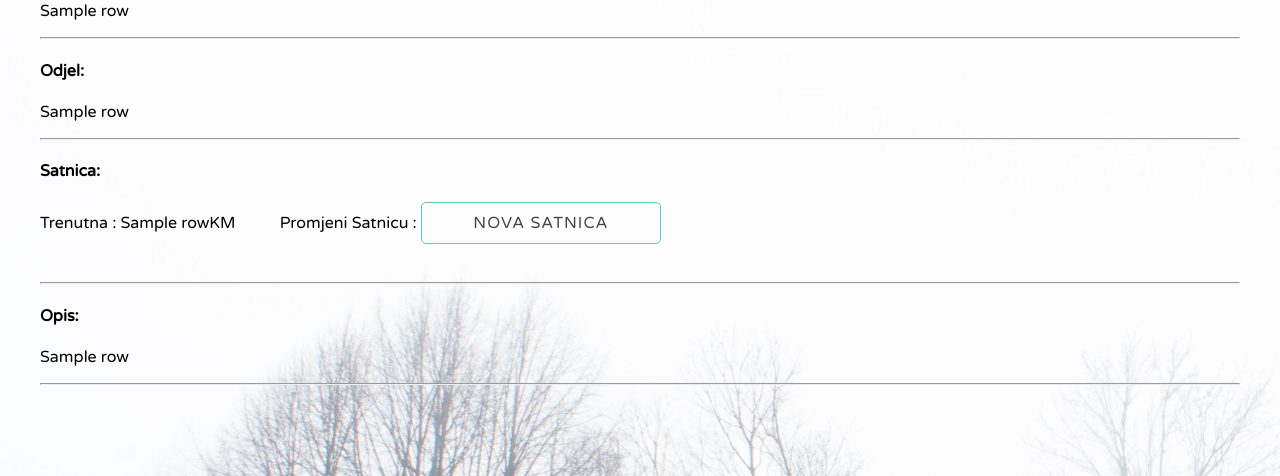
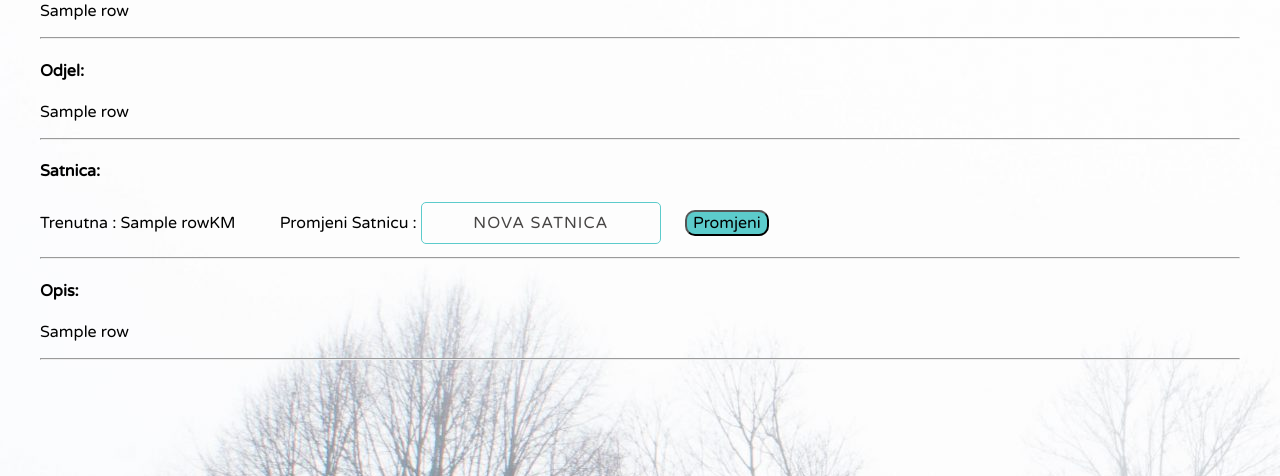
Before and after one commit to MarkoCuk54/Payroll-Application, a Flask app: template templates/editUser.html in a window 1280 px wide. Shown: the part 240-716 px from the top of the page. Run offline with Flask 2, Linux system fonts and the light colour scheme; the template is opened without the code that fills it: most values are stand-ins (such as "Sample title", 1, 10 or a date in 2020).

Commit message:
adding the submit button

```diff
--- a/static/editUser.css
+++ b/static/editUser.css
@@ -42,4 +42,18 @@ h1 {
     text-align: center;
     padding: 10px;
     border-radius: 5px;
+    margin-bottom: 5px;
 }
+
+#editButton {
+    background-color: #5ccbcb;
+    color: black;
+    border-radius: 10px;
+    margin-left: 20px;
+}
+
+#editButton:hover {
+    cursor: pointer;
+    background-color: #046c94;
+    color: #fff;
+}
--- a/templates/editUser.html
+++ b/templates/editUser.html
@@ -24,9 +24,13 @@
         <p>{{data[4]}}</p>
         <hr />
         <h4>Satnica:</h4>
-        <p style="display: contents">Trenutna : {{data[3]}}KM</p>
-        <label style="margin-left: 40px" for="satnica">Promjeni Satnicu : </label>
-        <input type="text" placeholder="Nova satnica" name="satnica" id="satnica" />
+        <form style="text-align: left; display: contents" action="/submit_noviRadnik" method="post">
+            <p style="display: contents">Trenutna : {{data[3]}}KM</p>
+            <label style="margin-left: 40px" for="satnica">Promjeni Satnicu :
+        </label>
+            <input type="text" placeholder="Nova satnica" name="satnica" id="satnica" />
+            <input type="submit" value="Promjeni" id="editButton" />
+        </form>
         <hr />
         <h4>Opis:</h4>
         <p>{{data[5]}}</p>
```
